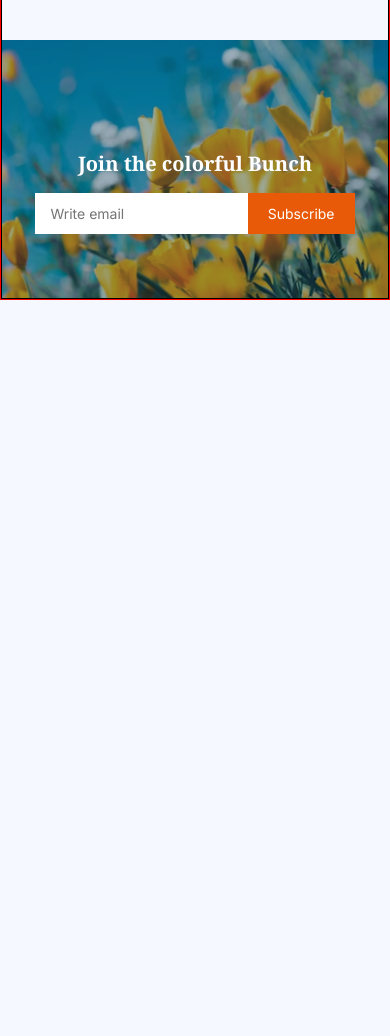
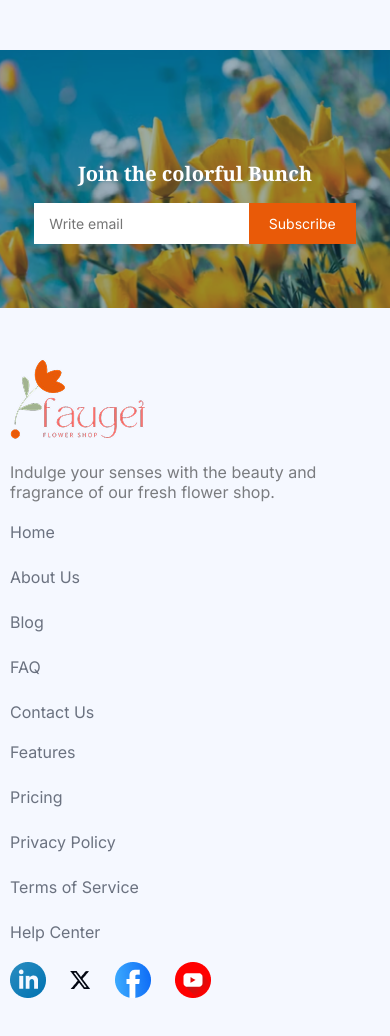
Before and after one commit to hasib-dev7/flower-shop-responsive, a plain HTML site: page index.html in a window 390 px wide. Shown: the part 4278-5314 px from the top of the page. Before the commit the page ends 4578 px from the top, so only its background shows below. Drawn offline with Linux system fonts and the light colour scheme.

Commit message:
footer section add

```diff
--- a/index.html
+++ b/index.html
@@ -260,5 +260,51 @@
 				</div>
 			</section>
 		</main>
+		<!-- footer section -->
+		<footer class="container">
+			<div class="footer-section content-area">
+				<div class="footer-content">
+					<figure>
+						<img src="./assets/logo.png" alt="footer-logo" />
+					</figure>
+					<p class="paragraph-text">
+						Indulge your senses with the beauty and fragrance of our fresh
+						flower shop.
+					</p>
+				</div>
+				<div class="footer-list-item-one">
+					<ul>
+						<li>Home</li>
+						<li>About Us</li>
+						<li>Blog</li>
+						<li>FAQ</li>
+						<li>Contact Us</li>
+					</ul>
+				</div>
+				<div class="footer-list-item-two">
+					<ul>
+						<li>Features</li>
+						<li>Pricing</li>
+						<li>Privacy Policy</li>
+						<li>Terms of Service</li>
+						<li>Help Center</li>
+					</ul>
+				</div>
+				<div class="footer-link">
+					<figure>
+						<img src="./assets/icon-linkedin.png" alt="linkedin image" />
+					</figure>
+					<figure>
+						<img src="./assets/icon-twitter.png" alt="twitter image" />
+					</figure>
+					<figure>
+						<img src="./assets/icon-facebook.png" alt="facebook image" />
+					</figure>
+					<figure>
+						<img src="./assets/icon-youtube.png" alt="youtube image" />
+					</figure>
+				</div>
+			</div>
+		</footer>
 	</body>
 </html>
--- a/styles/responsive.css
+++ b/styles/responsive.css
@@ -142,6 +142,29 @@
 		font-size: 14px;
 		font-weight: 400;
 	}
+	/* footer section */
+	.footer-section {
+		margin-top: 50px;
+		margin-bottom: 50px;
+		/*  */
+		grid-template-columns:1fr;
+		gap: 20px;
+	}
+
+	.footer-content p {
+		width:90%;
+		margin-top: 16px;
+	}
+	.footer-list-item-one ul,
+	.footer-list-item-two ul {
+		gap: 25px;
+	}
+	.footer-link {
+	display: flex;
+	justify-content: start;
+	align-items: center;
+	gap: 24px;
+	}
 }
 /* font-family: "Noto Serif", serif; */
 /* font-family: "Inter", sans-serif; */
--- a/styles/style.css
+++ b/styles/style.css
@@ -16,18 +16,15 @@
 /* font-family: "Inter", sans-serif; */
 body {
 	background-color: #f5f8ff;
-	border: 1px solid red;
 }
 /* content layout */
 .container {
 	max-width: 1440px;
 	margin: 0 auto;
-	border: 1px solid black;
 }
 .content-area {
 	max-width: 1140px;
 	margin: 0 auto;
-	border: 1px solid palegreen;
 }
 /* shared style */
 .primary-text-black {
@@ -333,3 +330,36 @@ body {
 	font-family: "Inter", sans-serif;
 	font-weight: 600;
 }
+/* footer section */
+.footer-section {
+	margin-top: 50px;
+	margin-bottom: 50px;
+	/*  */
+	display: grid;
+	grid-template-columns: 3fr 1fr 1fr 2fr;
+	gap: 80px;
+}
+
+.footer-content p {
+	width: 85%;
+	margin-top: 16px;
+}
+.footer-list-item-one ul,
+.footer-list-item-two ul {
+	display: flex;
+	flex-direction: column;
+	gap: 32px;
+}
+.footer-list-item-one ul li,
+.footer-list-item-two ul li {
+	list-style: none;
+	color: #6b7280;
+	font-size: 16px;
+	font-family: "Inter", sans-serif;
+	font-weight: 400;
+}
+.footer-link {
+	display: flex;
+	justify-content: space-between;
+	align-items: center;
+}
```
